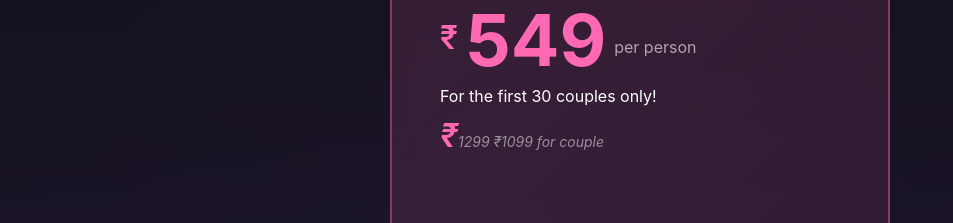
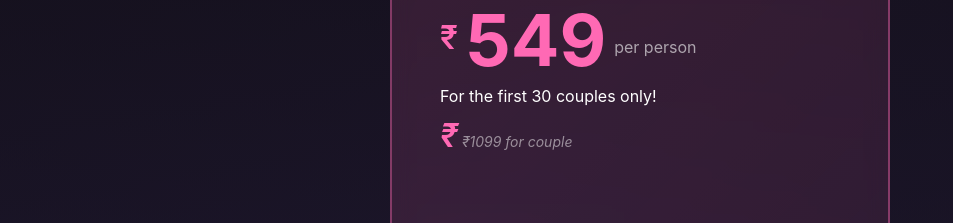
Before and after one commit to Architrb1795/prom, a React (Vite) app: page / in a window 1280 px wide. Shown: the part 3180-3403 px from the top of the page, without its empty margins (0-953 px from the left). Built offline with nearby package versions, Linux system fonts and the light colour scheme; the HTML template or start-up script is replaced by a standard one.

Commit message:
Updated Pricing.jsx

```diff
--- a/src/components/Pricing.jsx
+++ b/src/components/Pricing.jsx
@@ -34,7 +34,6 @@ const Pricing = () => {
             {/* Updated Couple Price */}
             <div className="couple-price">
               <span className="currency">₹</span>
-              <span className="old-couple-price-strike">1299</span>
               <span className="new-couple-price"> ₹1099 for couple</span>
             </div>
 
```
